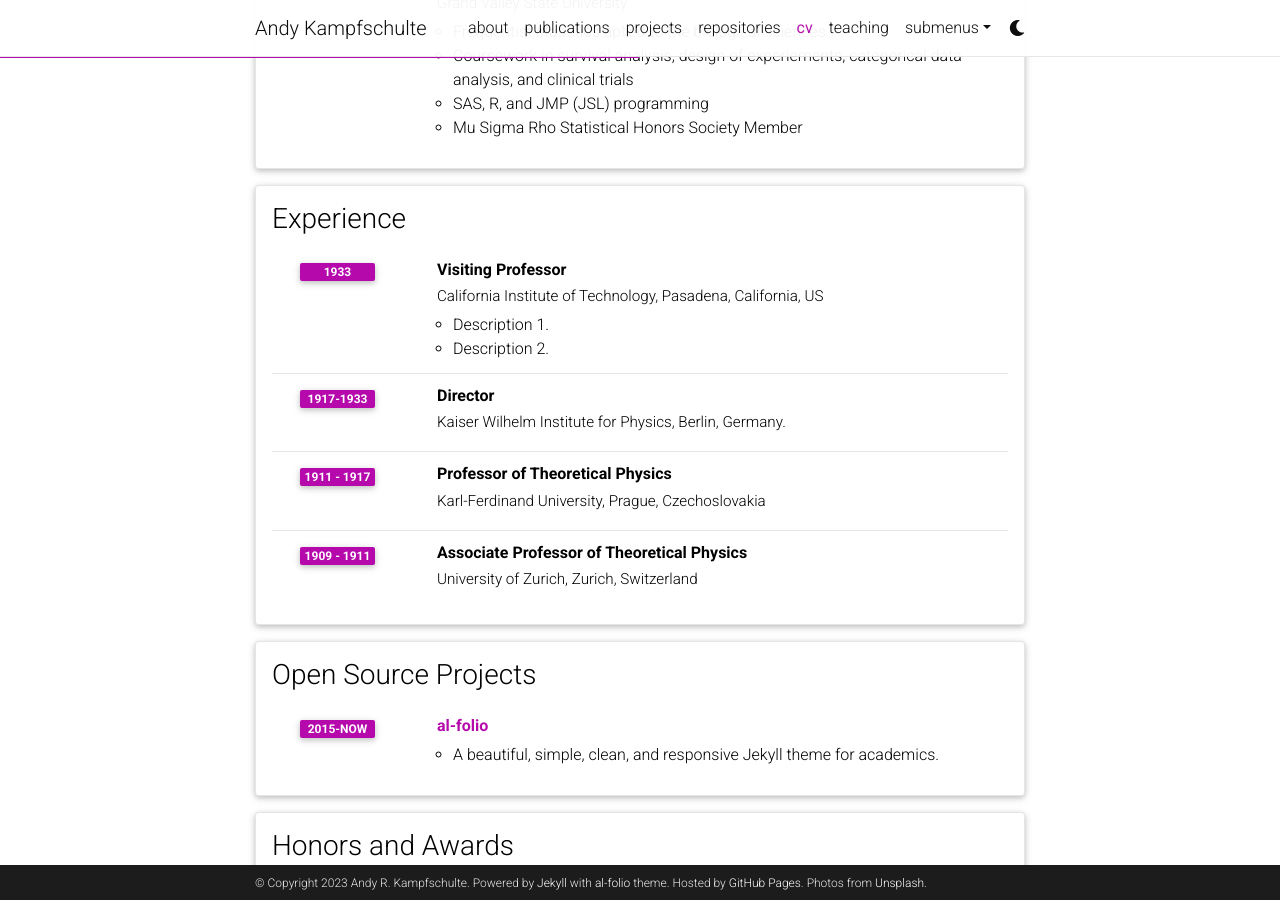
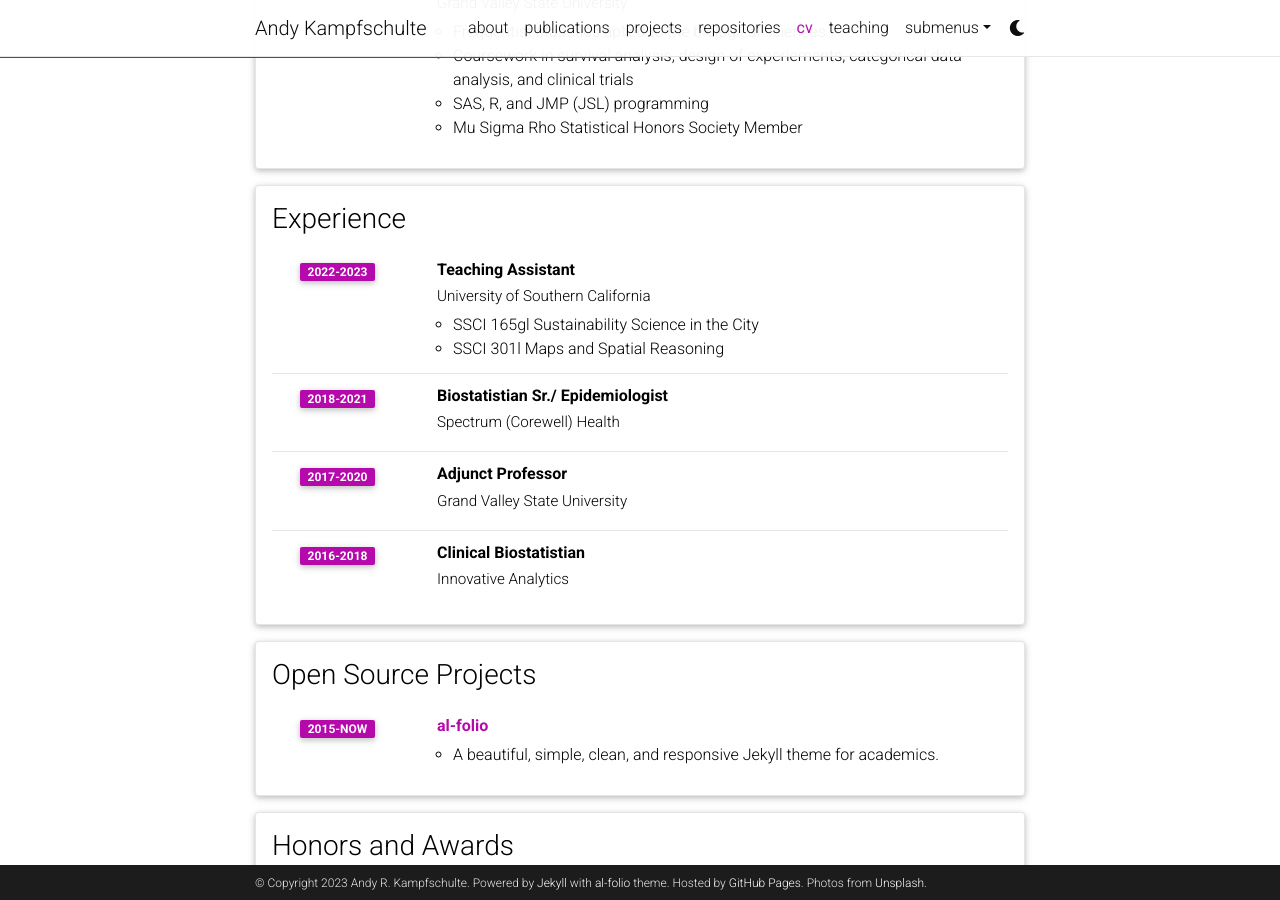
Before and after one commit to kampfsca/kampfsca.github.io, a Jekyll site: the page built from _pages/cv.md, in a window 1280 px wide and 900 px high, scrolled down 667 px. Built offline with Jekyll 4.4.1, drawn with Linux system fonts in a browser that asks for light colours; comment, search, counter and statistics services are not loaded; a style sheet for code colours, icons or effects is not loaded.

Commit message:
update cv

```diff
--- a/_data/cv.yml
+++ b/_data/cv.yml
@@ -32,25 +32,25 @@
 - title: Experience
   type: time_table
   contents:
-    - title: Visiting Professor
-      institution: California Institute of Technology, Pasadena, California, US
-      year: 1933
+    - title: Teaching Assistant
+      institution: University of Southern California
+      year: 2022-2023
       description:
-        - Description 1.
-        - Description 2.
+        - SSCI 165gl Sustainability Science in the City
+        - SSCI 301l Maps and Spatial Reasoning
 
-    - title: Director
-      institution: Kaiser Wilhelm Institute for Physics, Berlin, Germany.
-      year: 1917-1933
+    - title: Biostatistian Sr./ Epidemiologist
+      institution: Spectrum (Corewell) Health
+      year: 2018-2021
 
-    - title: Professor of Theoretical Physics
-      institution: Karl-Ferdinand University, Prague, Czechoslovakia
-      year: 1911 - 1917
-      description:
+    - title: Adjunct Professor
+      institution: Grand Valley State University
+      year: 2017-2020
 
-    - title: Associate Professor of Theoretical Physics
-      institution: University of Zurich, Zurich, Switzerland
-      year: 1909 - 1911
+
+    - title: Clinical Biostatistian
+      institution: Innovative Analytics
+      year: 2016-2018
 
 - title: Open Source Projects
   type: time_table
```
